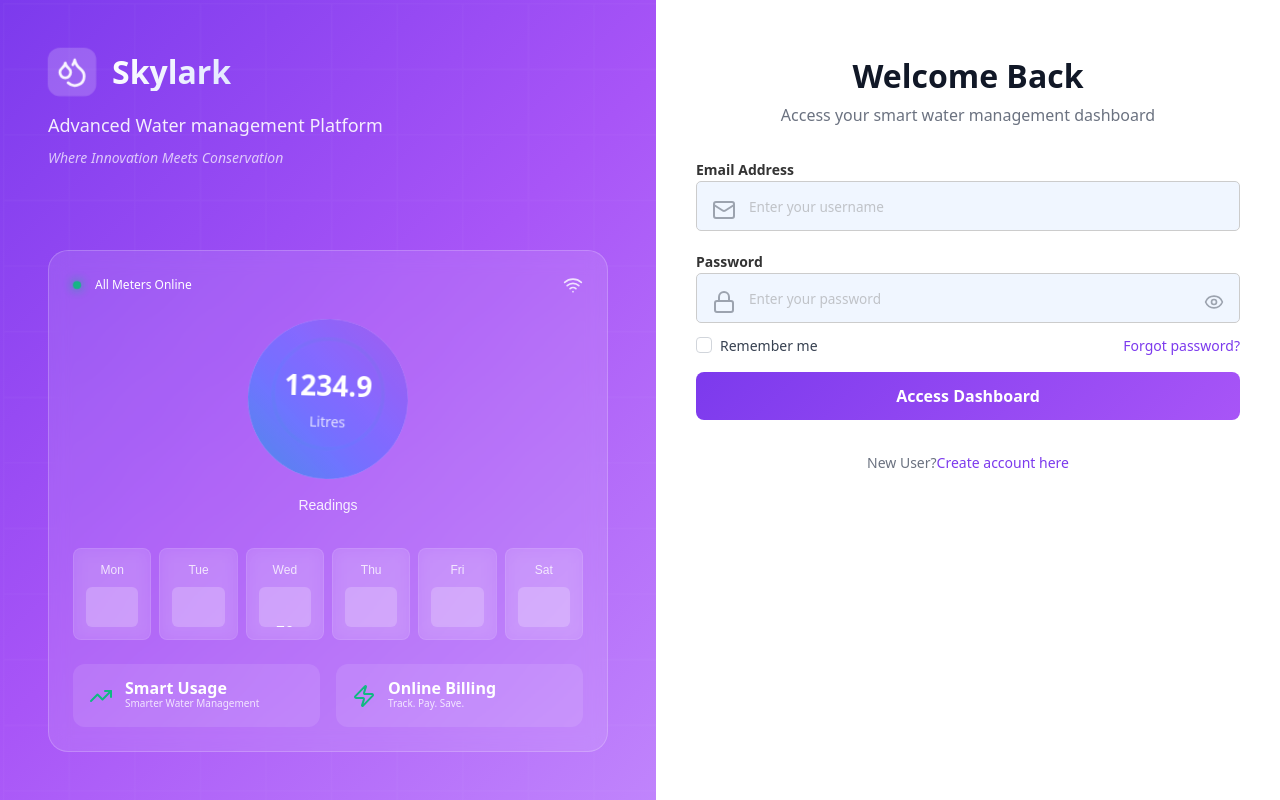
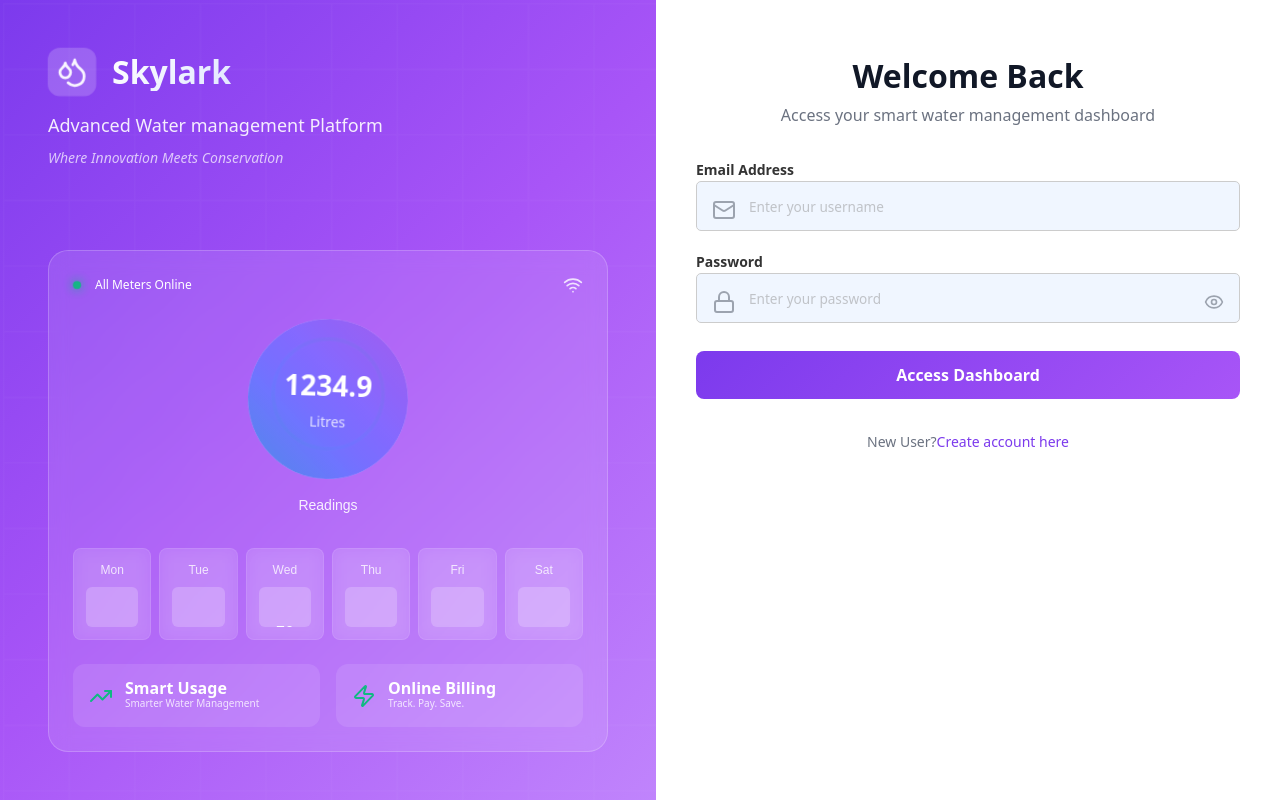
Before and after one commit to SKYCloudGit/skylark_frontend, a React (Create React App) app: page / in a window 1280 px wide. Built offline with nearby package versions, Linux system fonts and the light colour scheme.

Commit message:
login update

```diff
--- a/src/Pages/Login.jsx
+++ b/src/Pages/Login.jsx
@@ -208,7 +208,7 @@ const Login = () => {
             </div>
 
             {/* remember + forgot */}
-            <div className="form-options">
+            {/* <div className="form-options">
               <label className="checkbox-label">
                 <input
                   type="checkbox"
@@ -222,7 +222,7 @@ const Login = () => {
               <Link href="/" className="forgot-password">
                 Forgot password?
               </Link>
-            </div>
+            </div> */}
 
             {/* errors */}
             {error && <div className="error-message">{error}</div>}
```
